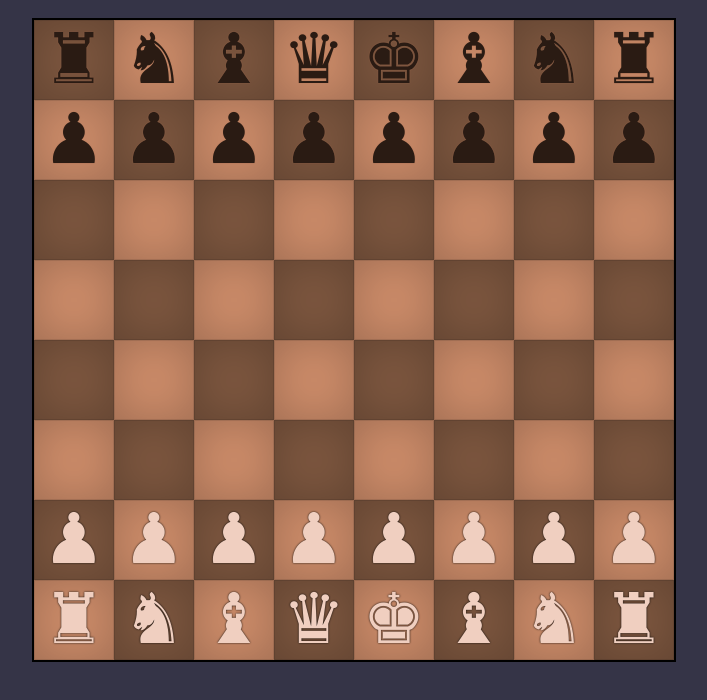
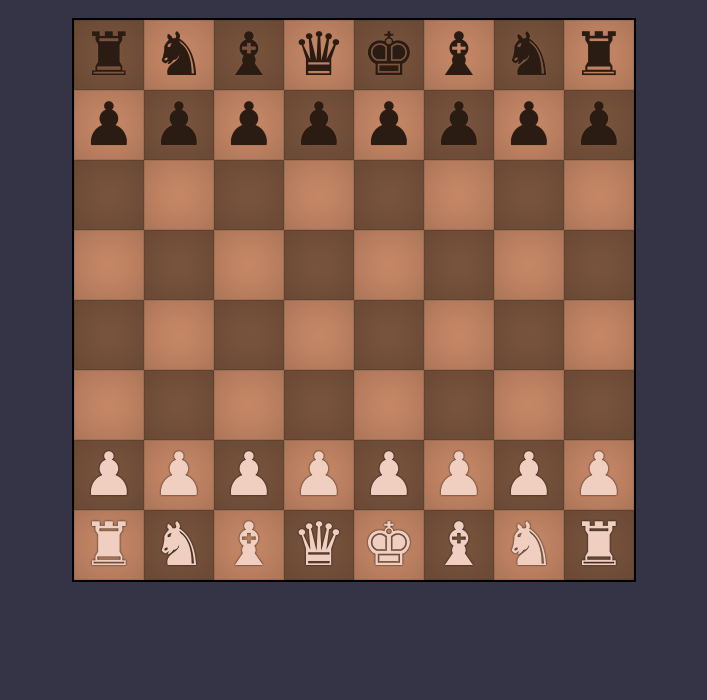
Before and after one commit to rts-cmk/js-chess, a plain HTML site: page index.html in a window 1280 px wide. Shown: the whole page, without its empty margins (286-993 px from the left). Drawn offline with Linux system fonts and the light colour scheme.

Commit message:
fix board size

```diff
--- a/css/chess.css
+++ b/css/chess.css
@@ -11,7 +11,6 @@ body {
 
 .chess-board {
     margin: 20px auto;
-    min-width: 600px;
     border-collapse: collapse;
     text-align: center;
     box-shadow: 0 0 0 2px black;
@@ -19,13 +18,13 @@ body {
 
 .chess-board__square {
     position: relative;
-    width: 80px;
-    height: 80px;
+    width: 70px;
+    height: 70px;
     background-color: rgb(202, 138, 104);
     border: none;
     box-shadow: inset 0 0 0 1px rgba(0, 0, 0, 0.1), inset 0 0 40px 1px rgba(0, 0, 0, 0.2);
-    font-size: 70px;
-    line-height: 80px;
+    font-size: 60px;
+    line-height: 70px;
     overflow: hidden;
     user-select: none;
     color: rgb(240, 207, 192);
```
